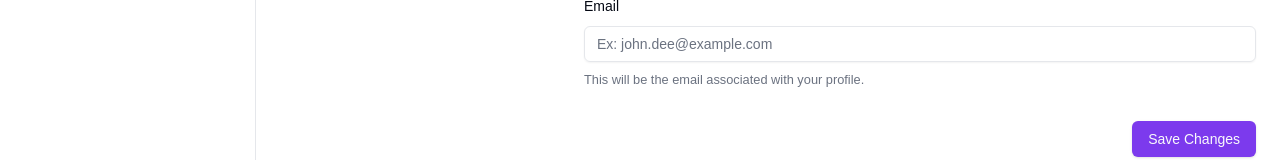
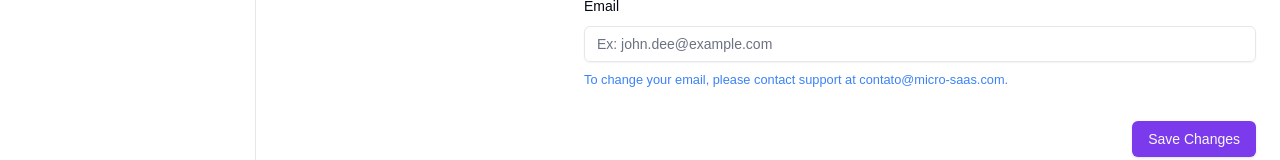
Before and after one commit to igorcol/micro-saas, a Next.js app: page /app/settings in a window 1280 px wide. Shown: the part 202-362 px from the top of the page. Built offline with nearby package versions, Linux system fonts and the light colour scheme; no server answers.

Commit message:
updateUser working

```diff
--- a/src/app/app/settings/(main)/_components/form.tsx
+++ b/src/app/app/settings/(main)/_components/form.tsx
@@ -10,12 +10,21 @@ import { Form, FormControl, FormDescription, FormField, FormItem, FormLabel, For
 import { Input } from "@/components/ui/input"
 import { Button } from "@/components/ui/button"
 import { SheetFooter } from "@/components/ui/sheet"
+import { Session } from "next-auth"
 
-export function ProfileForm() {
+type ProfileFormProps = {
+    defaultValues: Session['user']
+}
+
+export function ProfileForm({ defaultValues } : ProfileFormProps) {
     const router = useRouter()
 
     const form = useForm({
-        resolver: zodResolver(updateProfileSchema)
+        resolver: zodResolver(updateProfileSchema),
+        defaultValues: {
+            name: defaultValues?.name ?? '',
+            email: defaultValues?.email ?? ''
+        }
     })
 
     const onSubmit = form.handleSubmit(async (data) => {
@@ -39,7 +48,7 @@ export function ProfileForm() {
                 <FormItem>
                   <FormLabel>Name</FormLabel>
                   <FormControl>
-                    <Input placeholder="Ex: John Dee" {...field} />
+                    <Input placeholder="Ex: John Dee"  {...field} />
                   </FormControl>
                   <FormDescription>
                     This will be the name displayed on your profile.
@@ -56,10 +65,10 @@ export function ProfileForm() {
                 <FormItem>
                   <FormLabel>Email</FormLabel>
                   <FormControl>
-                    <Input placeholder="Ex: john.dee@example.com" {...field} />
+                    <Input placeholder="Ex: john.dee@example.com" readOnly {...field} />
                   </FormControl>
-                  <FormDescription>
-                    This will be the email associated with your profile.
+                  <FormDescription className="text-blue-500" >
+                    To change your email, please contact support at contato@micro-saas.com.
                   </FormDescription>
                   <FormMessage />
                 </FormItem>
--- a/src/app/app/settings/(main)/page.tsx
+++ b/src/app/app/settings/(main)/page.tsx
@@ -1,7 +1,10 @@
+import { auth } from "@/services/auth";
 import { ProfileForm } from "./_components/form";
 
-export default function Page() {
+export default async function Page() {
+    const session = await auth()
+
     return (
-            <ProfileForm />
+            <ProfileForm defaultValues={session?.user} />
         )
 }
```
Also changed, not shown: 1 other file (tests, documents, lock files or other folders).
